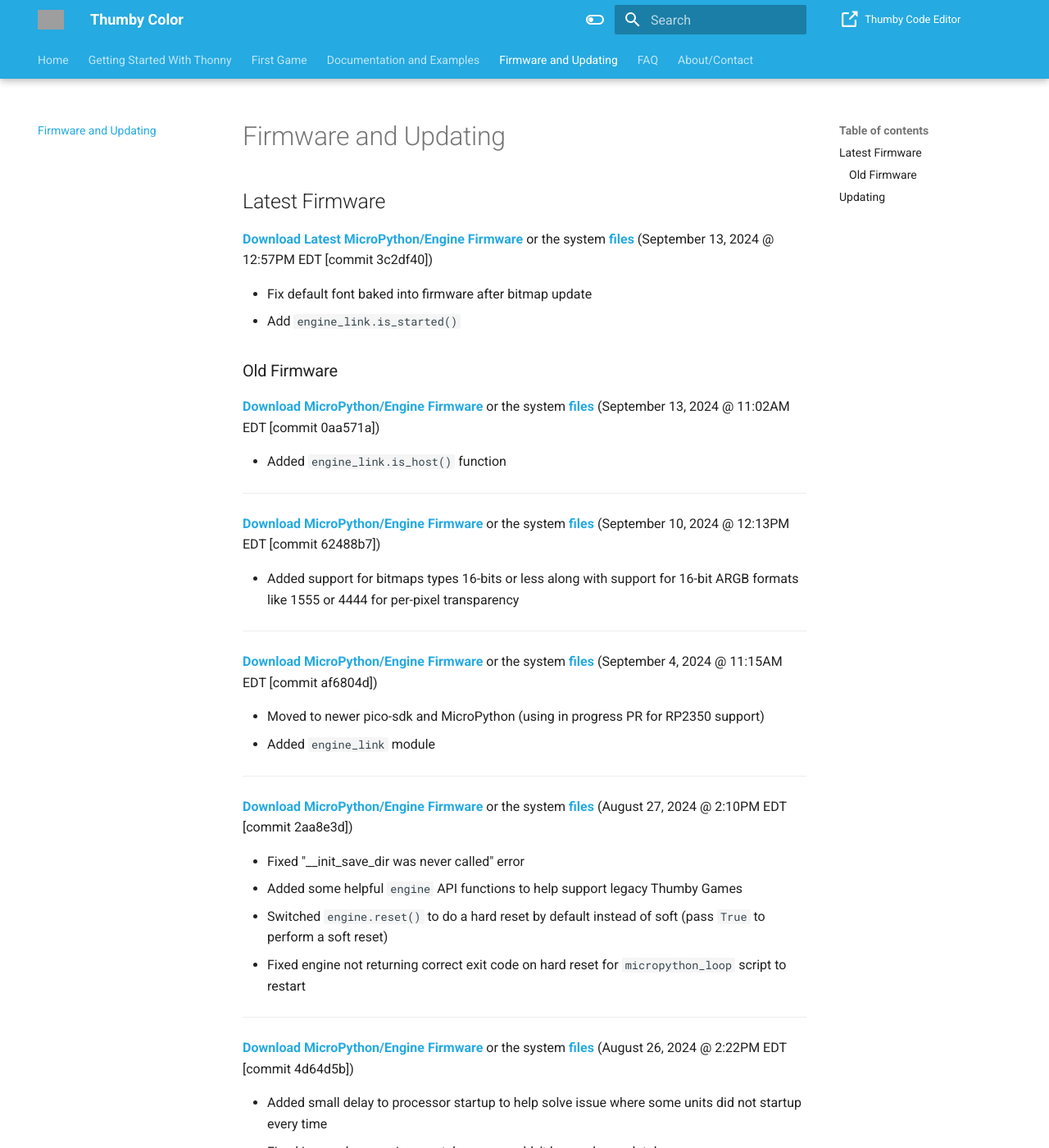
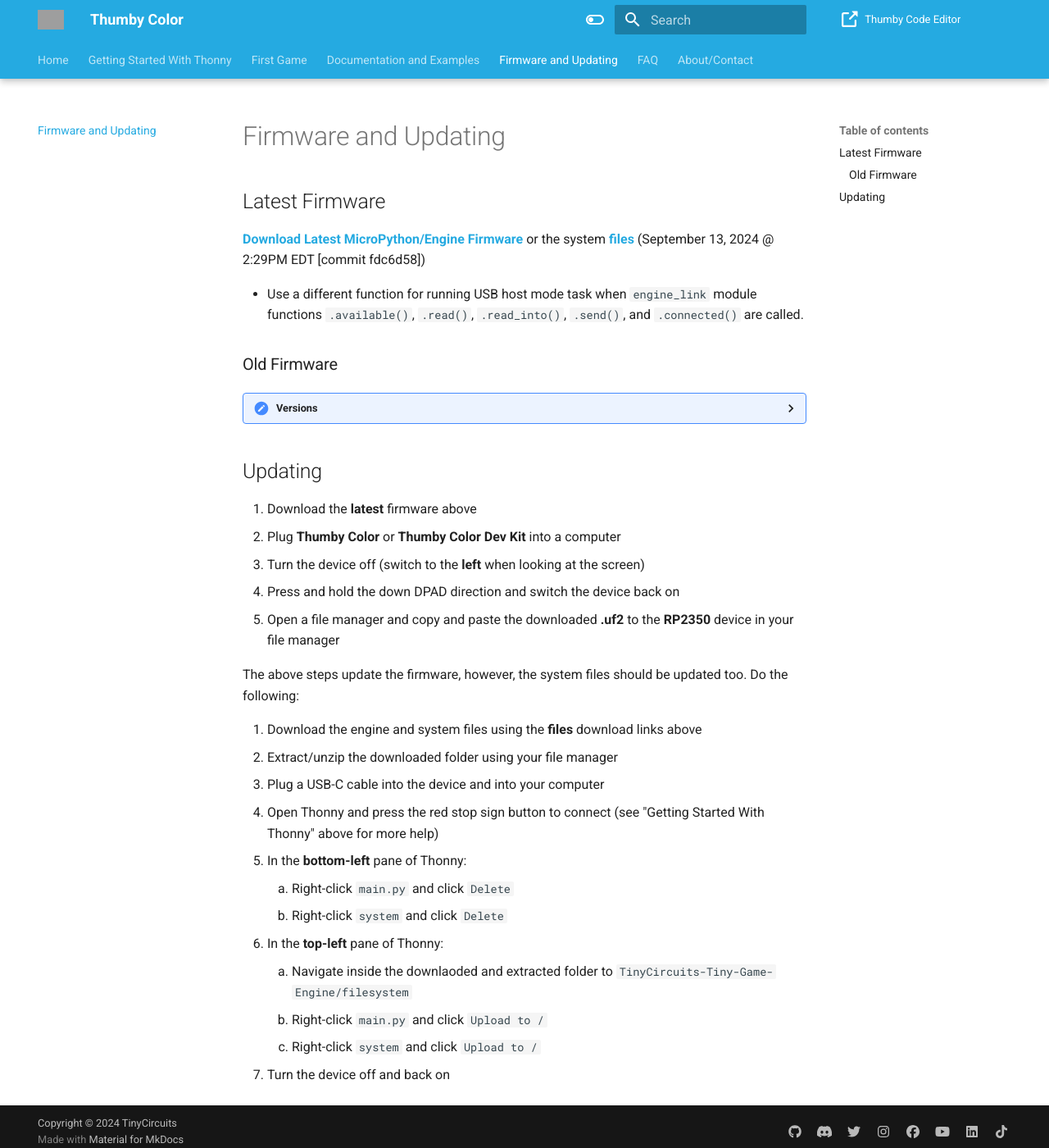
Before and after one commit to TinyCircuits/Thumby-Color-Website, an MkDocs documentation site: the page built from docs/pages/firmware-and-updating/firmware-and-updating.md, in a window 1280 px wide and 1400 px high. Shown: the whole window at 82% size. Built offline with MkDocs 1.6.1 and Material for MkDocs 9.7.7, drawn with Linux system fonts in a browser that asks for light colours; some of the changed text lies outside the part shown; grey boxes are pictures that could not be loaded.

Commit message:
Update task function for USB host

```diff
--- a/docs/pages/firmware-and-updating/firmware-and-updating.md
+++ b/docs/pages/firmware-and-updating/firmware-and-updating.md
@@ -1,53 +1,68 @@
 ## Latest Firmware
 
-<a href="https://color.thumby.us/firmware_3c2df40.uf2" target="_blank" alt="Firmware">**Download Latest MicroPython/Engine Firmware**</a> or the system <a href="https://github.com/TinyCircuits/TinyCircuits-Tiny-Game-Engine/tree/3c2df40bc66eb270cbe27f15c0f575aecf390aba" target="_blank" alt="Firmware">**files**</a> (September 13, 2024 @ 12:57PM EDT [commit 3c2df40])
 
-* Fix default font baked into firmware after bitmap update
-* Add `engine_link.is_started()`
+<a href="https://color.thumby.us/firmware/firmware_fdc6d58.uf2" target="_blank" alt="Firmware">**Download Latest MicroPython/Engine Firmware**</a> or the system <a href="https://github.com/TinyCircuits/TinyCircuits-Tiny-Game-Engine/tree/fdc6d581f5e1799bfbf8289654b3bdec6bf30566" target="_blank" alt="Firmware">**files**</a> (September 13, 2024 @ 2:29PM EDT [commit fdc6d58])
+
+* Use a different function for running USB host mode task when `engine_link` module functions `.available()`, `.read()`, `.read_into()`, `.send()`, and `.connected()` are called.
 
 
 ### Old Firmware
 
-<a href="https://color.thumby.us/firmware_0aa571a.uf2" target="_blank" alt="Firmware">**Download MicroPython/Engine Firmware**</a> or the system <a href="https://github.com/TinyCircuits/TinyCircuits-Tiny-Game-Engine/tree/0aa571a516e9034d1efdafab6b9069882ac199f3" target="_blank" alt="Firmware">**files**</a> (September 13, 2024 @ 11:02AM EDT [commit 0aa571a])
+??? Versions
 
-* Added `engine_link.is_host()` function
+    <a href="https://color.thumby.us/firmware/firmware_34e6df0.uf2" target="_blank" alt="Firmware">**Download MicroPython/Engine Firmware**</a> or the system <a href="https://github.com/TinyCircuits/TinyCircuits-Tiny-Game-Engine/tree/34e6df0a7f109869c060904966930c448992f455" target="_blank" alt="Firmware">**files**</a> (September 13, 2024 @ 2:01PM EDT [commit 34e6df0])
 
----
+    * Run USB Host task for `engine_link` module functions `.available()`, `.read()`, `.read_into()`, and `.send()`
 
-<a href="https://color.thumby.us/firmware_62488b7.uf2" target="_blank" alt="Firmware">**Download MicroPython/Engine Firmware**</a> or the system <a href="https://github.com/TinyCircuits/TinyCircuits-Tiny-Game-Engine/tree/62488b74f1fa745afcd1826e4182bd63dd82b956" target="_blank" alt="Firmware">**files**</a> (September 10, 2024 @ 12:13PM EDT [commit 62488b7])
+    ---
 
-* Added support for bitmaps types 16-bits or less along with support for 16-bit ARGB formats like 1555 or 4444 for per-pixel transparency
+    <a href="https://color.thumby.us/firmware/firmware_3c2df40.uf2" target="_blank" alt="Firmware">**Download MicroPython/Engine Firmware**</a> or the system <a href="https://github.com/TinyCircuits/TinyCircuits-Tiny-Game-Engine/tree/3c2df40bc66eb270cbe27f15c0f575aecf390aba" target="_blank" alt="Firmware">**files**</a> (September 13, 2024 @ 12:57PM EDT [commit 3c2df40])
 
----
+    * Fix default font baked into firmware after bitmap update
+    * Add `engine_link.is_started()`
 
-<a href="https://color.thumby.us/firmware_af6804d.uf2" target="_blank" alt="Firmware">**Download MicroPython/Engine Firmware**</a> or the system <a href="https://github.com/TinyCircuits/TinyCircuits-Tiny-Game-Engine/tree/af6804d7cbaf61908593fe342213b04218034e13" target="_blank" alt="Firmware">**files**</a> (September 4, 2024 @ 11:15AM EDT [commit af6804d])
+    ---
 
-* Moved to newer pico-sdk and MicroPython (using in progress PR for RP2350 support)
-* Added `engine_link` module
+    <a href="https://color.thumby.us/firmware/firmware_0aa571a.uf2" target="_blank" alt="Firmware">**Download MicroPython/Engine Firmware**</a> or the system <a href="https://github.com/TinyCircuits/TinyCircuits-Tiny-Game-Engine/tree/0aa571a516e9034d1efdafab6b9069882ac199f3" target="_blank" alt="Firmware">**files**</a> (September 13, 2024 @ 11:02AM EDT [commit 0aa571a])
 
----
+    * Added `engine_link.is_host()` function
 
-<a href="https://color.thumby.us/firmware_2aa8e3d.uf2" target="_blank" alt="Firmware">**Download MicroPython/Engine Firmware**</a> or the system <a href="https://github.com/TinyCircuits/TinyCircuits-Tiny-Game-Engine/tree/2aa8e3dd9eb6ded5479c19bf0fb504f0ecfba3b5" target="_blank" alt="Firmware">**files**</a> (August 27, 2024 @ 2:10PM EDT [commit 2aa8e3d])
+    ---
 
-* Fixed "__init_save_dir was never called" error
-* Added some helpful `engine` API functions to help support legacy Thumby Games
-* Switched `engine.reset()` to do a hard reset by default instead of soft (pass `True` to perform a soft reset)
-* Fixed engine not returning correct exit code on hard reset for `micropython_loop` script to restart
+    <a href="https://color.thumby.us/firmware/firmware_62488b7.uf2" target="_blank" alt="Firmware">**Download MicroPython/Engine Firmware**</a> or the system <a href="https://github.com/TinyCircuits/TinyCircuits-Tiny-Game-Engine/tree/62488b74f1fa745afcd1826e4182bd63dd82b956" target="_blank" alt="Firmware">**files**</a> (September 10, 2024 @ 12:13PM EDT [commit 62488b7])
 
----
+    * Added support for bitmaps types 16-bits or less along with support for 16-bit ARGB formats like 1555 or 4444 for per-pixel transparency
 
-<a href="https://color.thumby.us/firmware_4d64d5b.uf2" target="_blank" alt="Firmware">**Download MicroPython/Engine Firmware**</a> or the system <a href="https://github.com/TinyCircuits/TinyCircuits-Tiny-Game-Engine/archive/4d64d5b3fe43fa09e07447da160eedb603ae3c8c.zip" target="_blank" alt="Firmware">**files**</a> (August 26, 2024 @ 2:22PM EDT [commit 4d64d5b])
+    ---
 
-* Added small delay to processor startup to help solve issue where some units did not startup every time
-* Fixed issue where engine scratch space couldn't be used completely
-* Fixed issue where device was not hard reset after a game ends
-* Fixed issue where "__init_save_dir was already called error" happened after a soft reset
+    <a href="https://color.thumby.us/firmware/firmware_af6804d.uf2" target="_blank" alt="Firmware">**Download MicroPython/Engine Firmware**</a> or the system <a href="https://github.com/TinyCircuits/TinyCircuits-Tiny-Game-Engine/tree/af6804d7cbaf61908593fe342213b04218034e13" target="_blank" alt="Firmware">**files**</a> (September 4, 2024 @ 11:15AM EDT [commit af6804d])
 
----
+    * Moved to newer pico-sdk and MicroPython (using in progress PR for RP2350 support)
+    * Added `engine_link` module
 
-<a href="https://color.thumby.us/firmware_917b0b0.uf2" target="_blank" alt="Firmware">**Download MicroPython/Engine Firmware**</a> or the system <a href="https://github.com/TinyCircuits/TinyCircuits-Tiny-Game-Engine/archive/917b0b038294011df253e861f74b6f2657776a70.zip" target="_blank" alt="Firmware">**files**</a> (August 23, 2024 @ 12:20PM EDT [commit 917b0b0])
+    ---
 
-* Initial public update for small bugfixes
+    <a href="https://color.thumby.us/firmware/firmware_2aa8e3d.uf2" target="_blank" alt="Firmware">**Download MicroPython/Engine Firmware**</a> or the system <a href="https://github.com/TinyCircuits/TinyCircuits-Tiny-Game-Engine/tree/2aa8e3dd9eb6ded5479c19bf0fb504f0ecfba3b5" target="_blank" alt="Firmware">**files**</a> (August 27, 2024 @ 2:10PM EDT [commit 2aa8e3d])
+
+    * Fixed "__init_save_dir was never called" error
+    * Added some helpful `engine` API functions to help support legacy Thumby Games
+    * Switched `engine.reset()` to do a hard reset by default instead of soft (pass `True` to perform a soft reset)
+    * Fixed engine not returning correct exit code on hard reset for `micropython_loop` script to restart
+
+    ---
+
+    <a href="https://color.thumby.us/firmware/firmware_4d64d5b.uf2" target="_blank" alt="Firmware">**Download MicroPython/Engine Firmware**</a> or the system <a href="https://github.com/TinyCircuits/TinyCircuits-Tiny-Game-Engine/archive/4d64d5b3fe43fa09e07447da160eedb603ae3c8c.zip" target="_blank" alt="Firmware">**files**</a> (August 26, 2024 @ 2:22PM EDT [commit 4d64d5b])
+
+    * Added small delay to processor startup to help solve issue where some units did not startup every time
+    * Fixed issue where engine scratch space couldn't be used completely
+    * Fixed issue where device was not hard reset after a game ends
+    * Fixed issue where "__init_save_dir was already called error" happened after a soft reset
+
+    ---
+
+    <a href="https://color.thumby.us/firmware/firmware_917b0b0.uf2" target="_blank" alt="Firmware">**Download MicroPython/Engine Firmware**</a> or the system <a href="https://github.com/TinyCircuits/TinyCircuits-Tiny-Game-Engine/archive/917b0b038294011df253e861f74b6f2657776a70.zip" target="_blank" alt="Firmware">**files**</a> (August 23, 2024 @ 12:20PM EDT [commit 917b0b0])
+
+    * Initial public update for small bugfixes
 
 
 ## Updating
--- a/mkdocs.yml
+++ b/mkdocs.yml
@@ -19,6 +19,7 @@
   - pymdownx.snippets
   - pymdownx.superfences
   - tables
+  - pymdownx.details
 
 # all the colors of light/dark mode
 theme:
```
Also changed, not shown: 16 other files.
